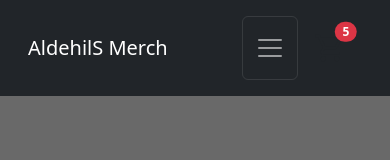
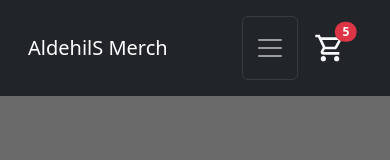
Before and after one commit to AldehilS/react-course-coderhouse, a React (Vite) app: page / in a window 390 px wide. Shown: the top 160 px of the page. Built offline with nearby package versions, Linux system fonts and the light colour scheme.

Commit message:
Add cart mobile color

```diff
--- a/src/components/Navbar.jsx
+++ b/src/components/Navbar.jsx
@@ -32,7 +32,7 @@ export default function Navbar() {
           >
             <span className="navbar-toggler-icon" />
           </button>
-          <CartWidget className="d-block d-md-none"/> {/* CartWidget for mobile */}
+          <CartWidget className="d-block d-md-none text-light"/> {/* CartWidget for mobile */}
           </div>
           <div className="collapse navbar-collapse" id="navbarNav">
             <ul className="navbar-nav ms-auto align-items-center">
```
